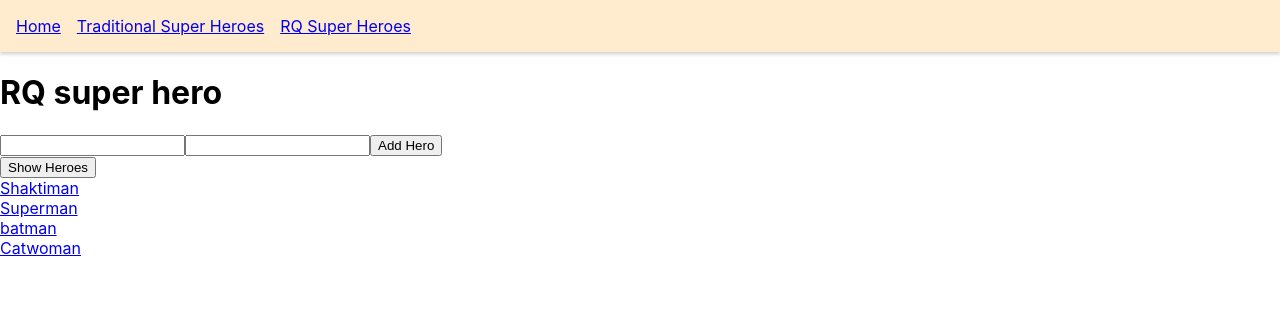
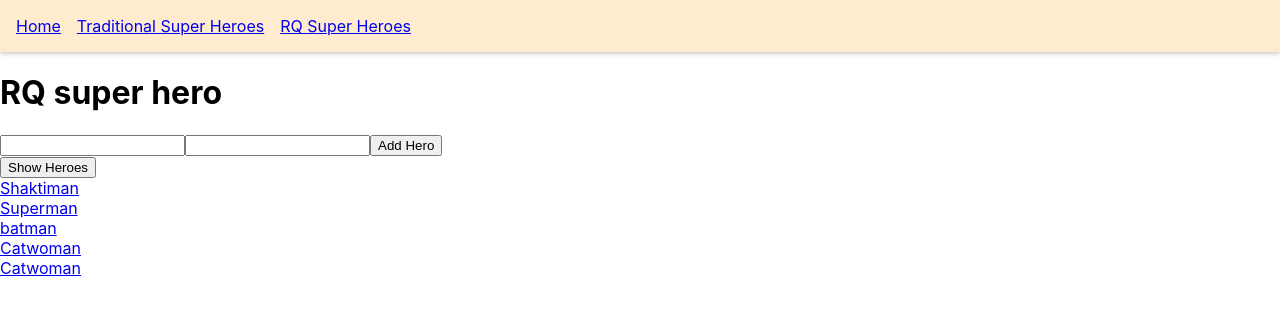
Before and after one commit to coderSatya/react-query, a React (Create React App) app: page /rq-super-heroes in a window 1280 px wide. Shown: the top 314 px of the page. Built offline with nearby package versions, Linux system fonts and the light colour scheme; data requests are answered from the project's data file.

Commit message:
some changes

```diff
--- a/db.json
+++ b/db.json
@@ -14,6 +14,11 @@
       "name": "batman",
       "alterEgo": "cruise",
       "id": 3
+    },
+    {
+      "name": "Catwoman",
+      "alterEgo": "miss",
+      "id": 4
     },
     {
       "name": "Catwoman",
--- a/src/App.js
+++ b/src/App.js
@@ -20,6 +20,8 @@ function App() {
   // })
   return (
     <QueryClientProvider client={queryClient}>
+      {" "}
+      {/*import this from react-query and wrap inside app component*/}
       <div className="App">
         <BrowserRouter>
           <div>
--- a/src/components/RQSuperHeroes.page.js
+++ b/src/components/RQSuperHeroes.page.js
@@ -90,7 +90,7 @@ const RQSuperHeroesPage = () => {
   console.log({ isFetching, isLoading });
 
   if (isLoading) {
-    return <h2>Loading...</h2>;
+    return <h2>Loading...</h2>; // Query-cache , for the first time when react-query is fired for super-hero key isLoading is set to true and network req sent to fetch the data and fetch data and loading is there but after you again fetch data first it go to cacahe and check whether the data is present or not, if present then it immeditately show the cache data and skip isLoading and data shown is very fast. This is the concept of cache data.
   }
   if (isError) {
     return <h2>{error.message}</h2>;
```
